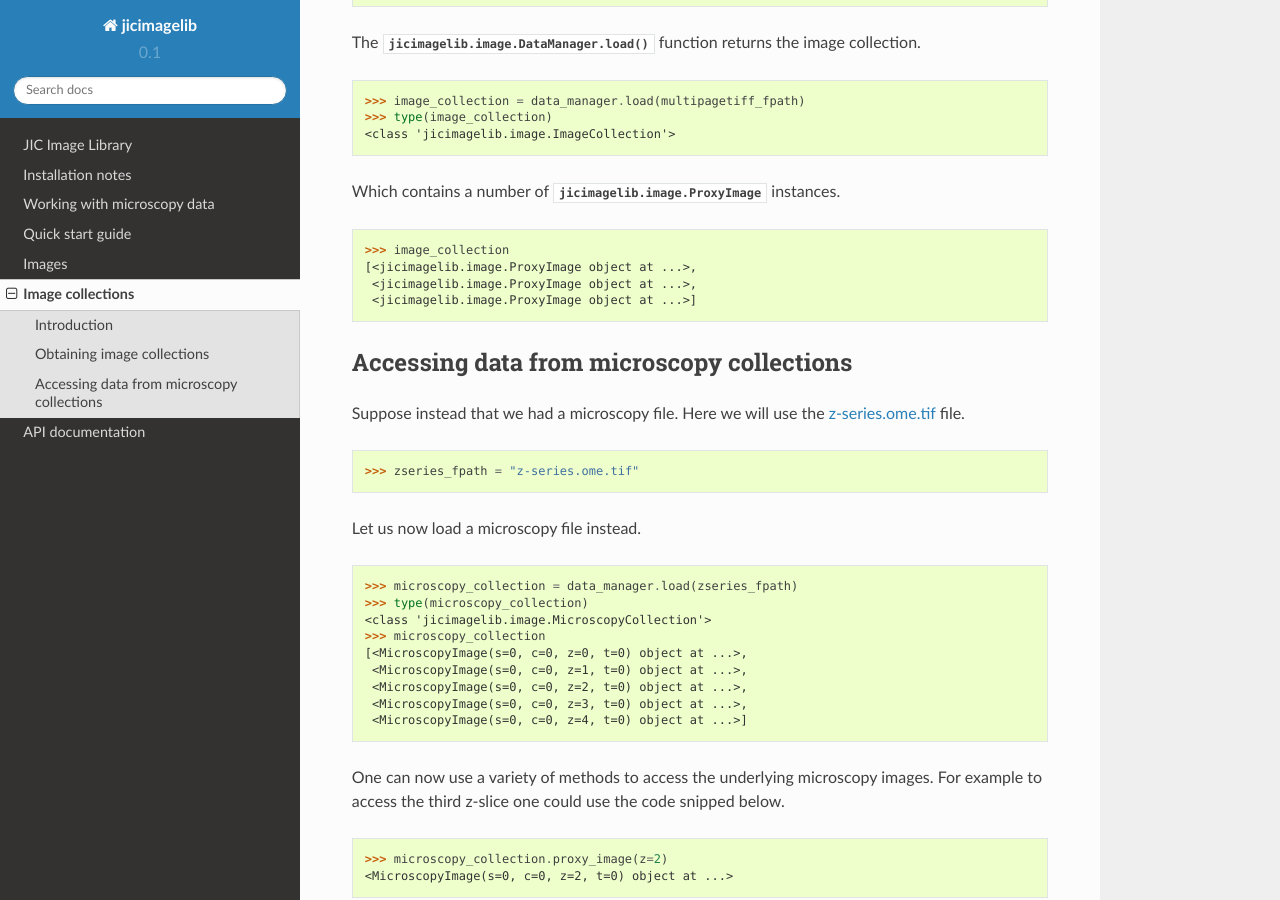
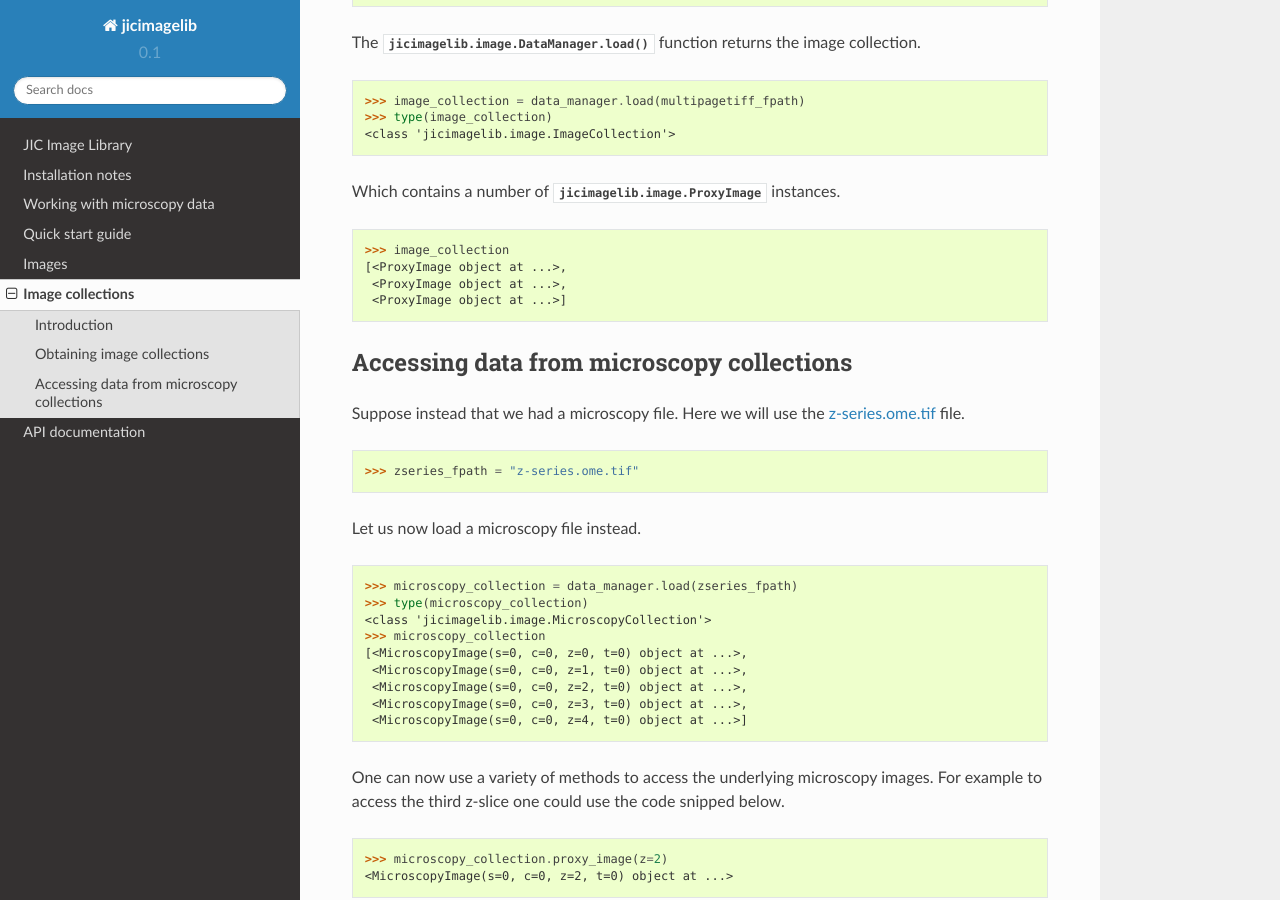
Before and after one commit to JIC-CSB/jicbioimage.core, a Sphinx documentation site: the page built from docs/source/image_collections.rst, in a window 1280 px wide and 900 px high, scrolled down 1080 px. Built offline with Sphinx 7.4.7 and the Read the Docs theme 2.0.0, drawn with Linux system fonts in a browser that asks for light colours.

Commit message:
Added ProxyImage __repr__ function.

```diff
--- a/docs/source/image_collections.rst
+++ b/docs/source/image_collections.rst
@@ -73,9 +73,9 @@ Which contains a number of :class:`jicimagelib.image.ProxyImage` instances.
 .. code-block:: python
 
     >>> image_collection  # doctest: +ELLIPSIS, +NORMALIZE_WHITESPACE
-    [<jicimagelib.image.ProxyImage object at ...>,
-     <jicimagelib.image.ProxyImage object at ...>,
-     <jicimagelib.image.ProxyImage object at ...>]
+    [<ProxyImage object at ...>,
+     <ProxyImage object at ...>,
+     <ProxyImage object at ...>]
 
 
 .. _accessing-data-from-microscopy-collections:
```
Also changed, not shown: 2 other files.
